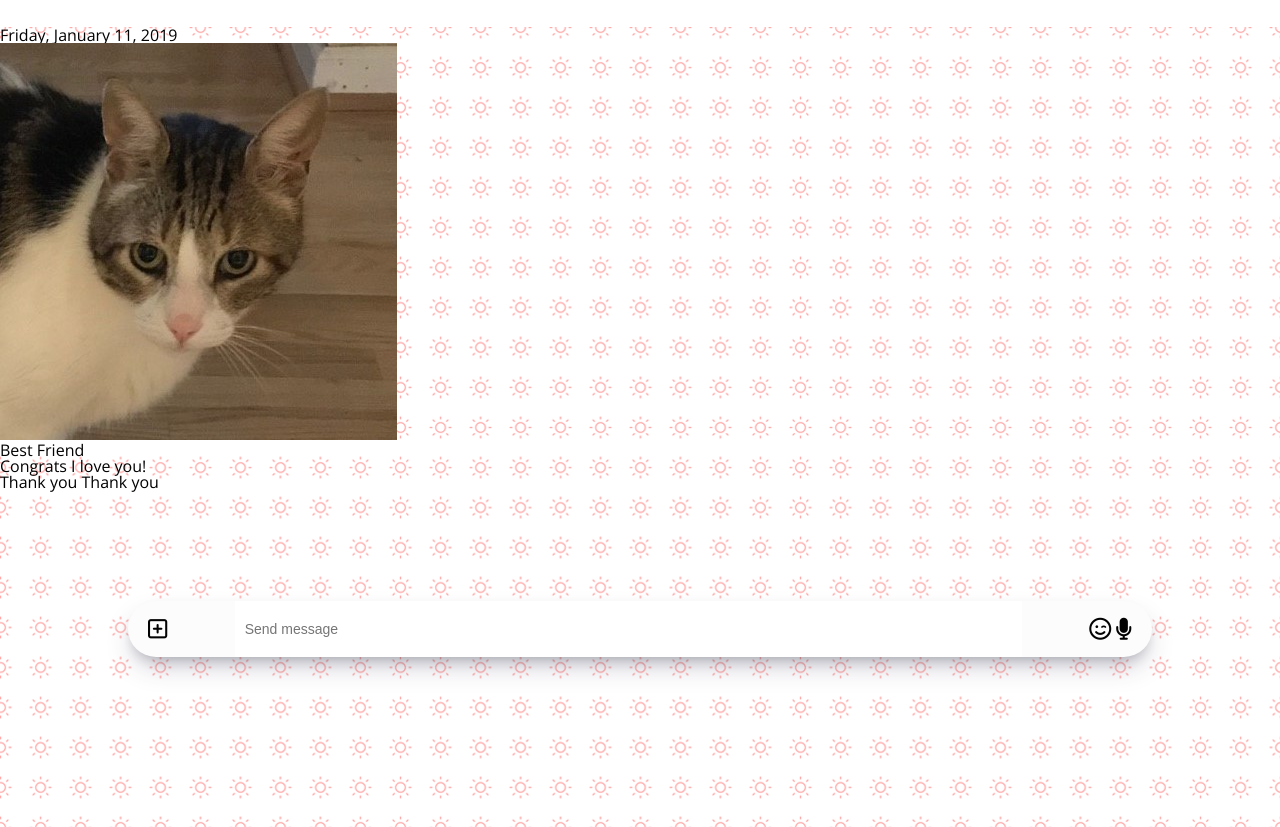
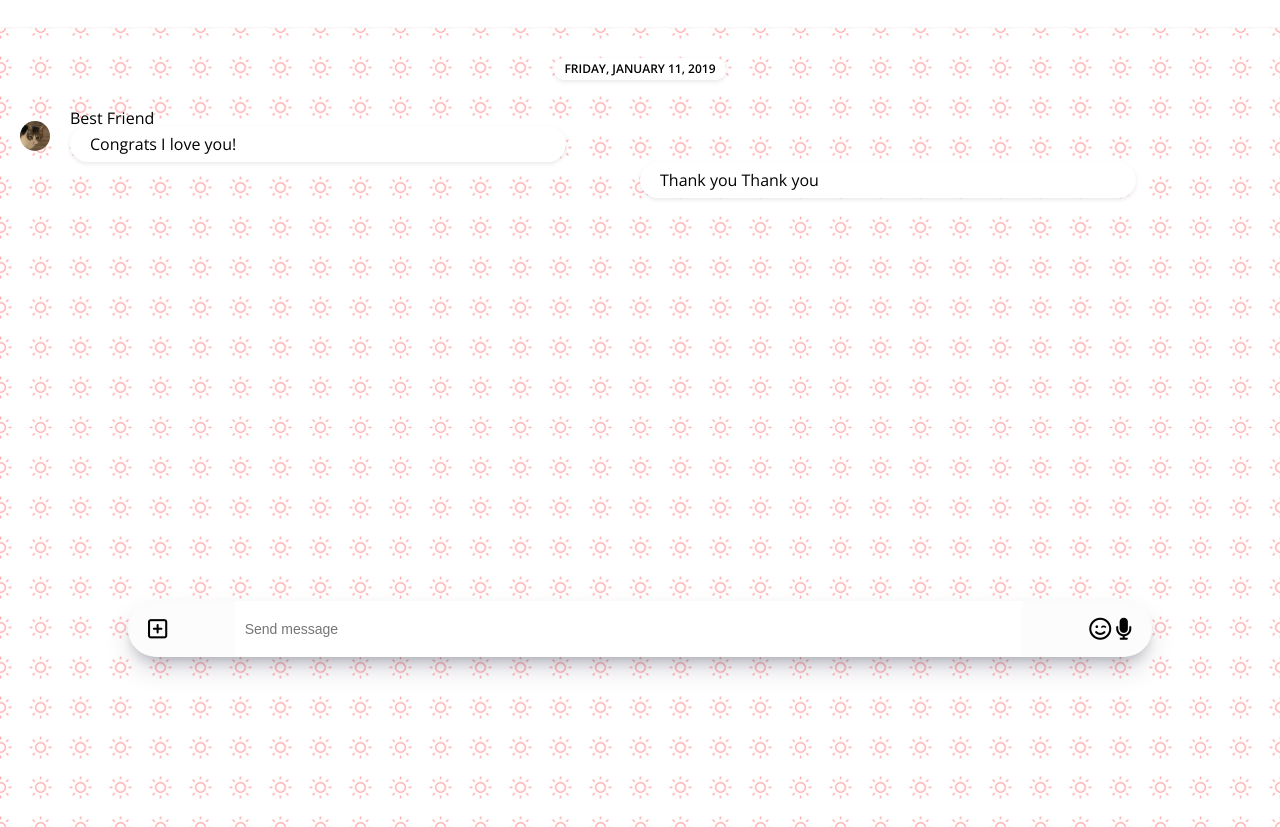
Before and after one commit to soyoungtherethere/kakao-clone-2.0, a plain HTML site: page chat.html in a window 1280 px wide. Shown: the part 93-920 px from the top of the page. Drawn offline with nearby package versions, Linux system fonts and the light colour scheme.

Commit message:
Chat screen (2)

```diff
--- a/chat.html
+++ b/chat.html
@@ -40,7 +40,7 @@
         </span>
       </div>
     </header>
-    <main class="chat">
+    <main class="chat-screen">
       <ul class="chat__messages">
         <span class="chat__timestamp">Friday, January 11, 2019</span>
         <li class="incoming-message message">
@@ -51,10 +51,8 @@
               Congrats I love you!
             </div>
           </div>
-          <span class="message__timestamp"></span>
         </li>
-        <li class="incoming-message message">
-          <span class="message__timestamp"></span>
+        <li class="sent-message message">
           <div class="message__content">
             <div class="message__bubble">
               Thank you Thank you
--- a/css/chat.css
+++ b/css/chat.css
@@ -7,7 +7,7 @@
   padding: 0px 20px;
 }
 
-.chat {
+.chat-screen {
   background-image: url("../images/let-there-be-sun.png");
   min-height: 100vh;
 }
@@ -47,3 +47,54 @@
 .chat__write-column input:focus {
   outline: none;
 }
+
+.chat-screen .chat__messages {
+  border-top: 1px solid #f7f7f7;
+  display: flex;
+  flex-direction: column;
+  align-items: center;
+  padding: 0px 20px;
+  padding-top: 30px;
+}
+
+.chat__messages .chat__timestamp {
+  background: white;
+  font-size: 12px;
+  padding: 5px 10px;
+  border-radius: 10px;
+  margin-bottom: 30px;
+  box-shadow: rgba(50, 50, 93, 0.1) 0px 2px 4px;
+  text-transform: uppercase;
+  font-weight: 600;
+}
+
+.message {
+  display: flex;
+  align-items: center;
+  width: 50%;
+}
+
+.message .message__content {
+  width: 80%;
+}
+
+.incoming-message {
+  align-self: flex-start;
+}
+
+.sent-message {
+  align-self: flex-end;
+}
+
+.incoming-message img {
+  width: 30px;
+  border-radius: 15px;
+  margin-right: 20px;
+}
+
+.message .message__bubble {
+  background-color: white;
+  box-shadow: rgba(50, 50, 93, 0.1) 0px 2px 4px;
+  padding: 10px 20px;
+  border-radius: 40px;
+}
```
